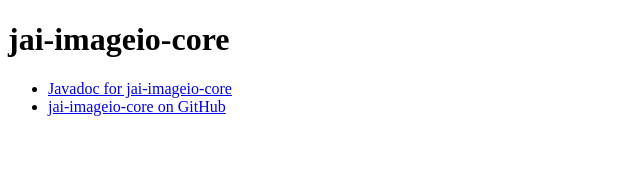
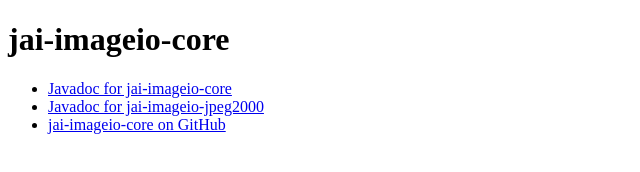
Before and after one commit to jai-imageio/jai-imageio-core, a plain HTML site: page index.html in a window 1280 px wide. Shown: the whole page, without its empty margins (0-640 px from the left). Drawn offline with Linux system fonts and the light colour scheme.

Commit message:
javadoc link for jpeg2000

```diff
--- a/index.html
+++ b/index.html
@@ -12,6 +12,7 @@
       <h1>jai-imageio-core</h1>
         <ul>
           <li><a href="javadoc/">Javadoc for jai-imageio-core</a></li>
+          <li><a href="http://stain.github.io/jai-imageio-jpeg2000/javadoc/">Javadoc for jai-imageio-jpeg2000</a></li>
           <li><a href="https://github.com/stain/jai-imageio-core">jai-imageio-core on GitHub</a></li>
         </ul>
 
```
